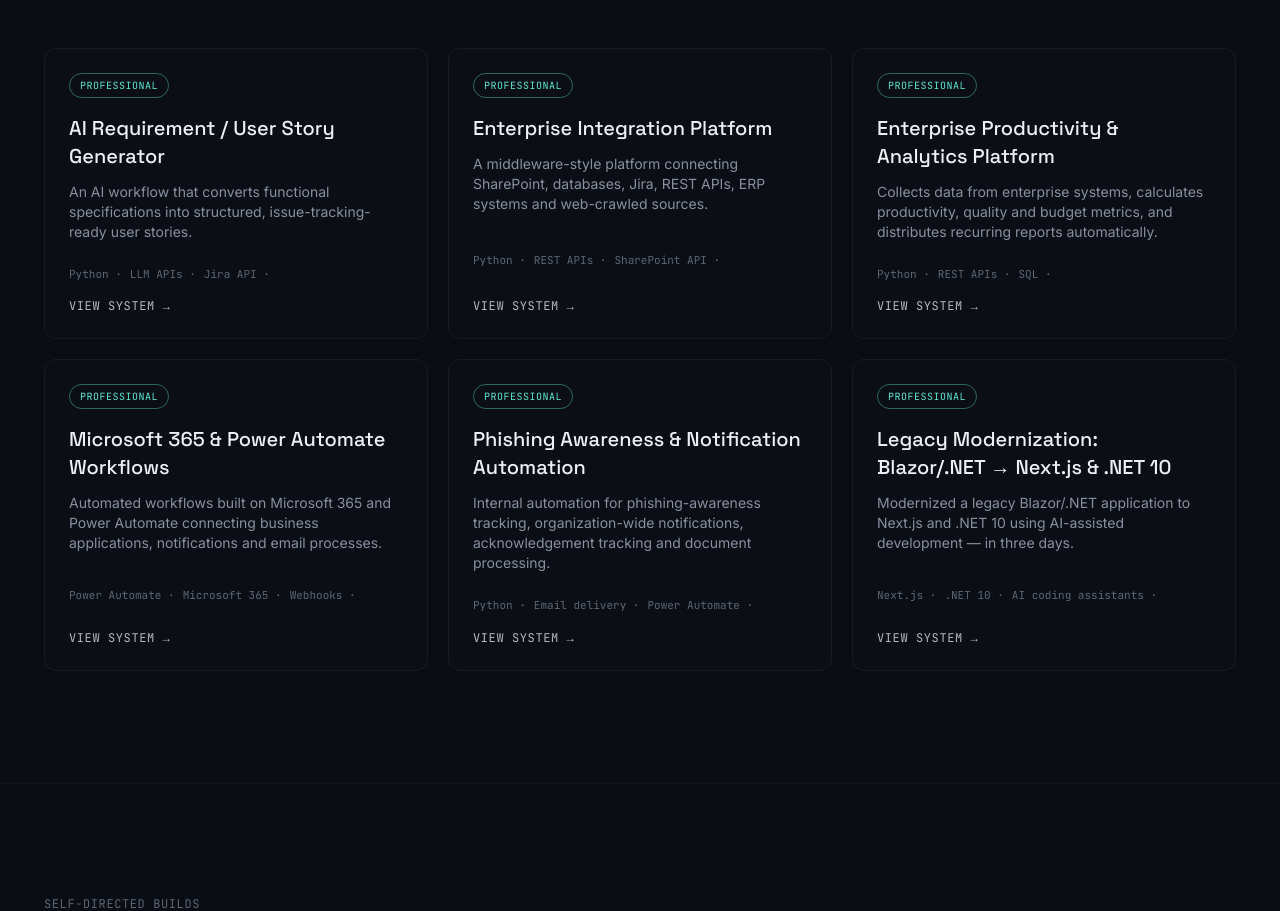
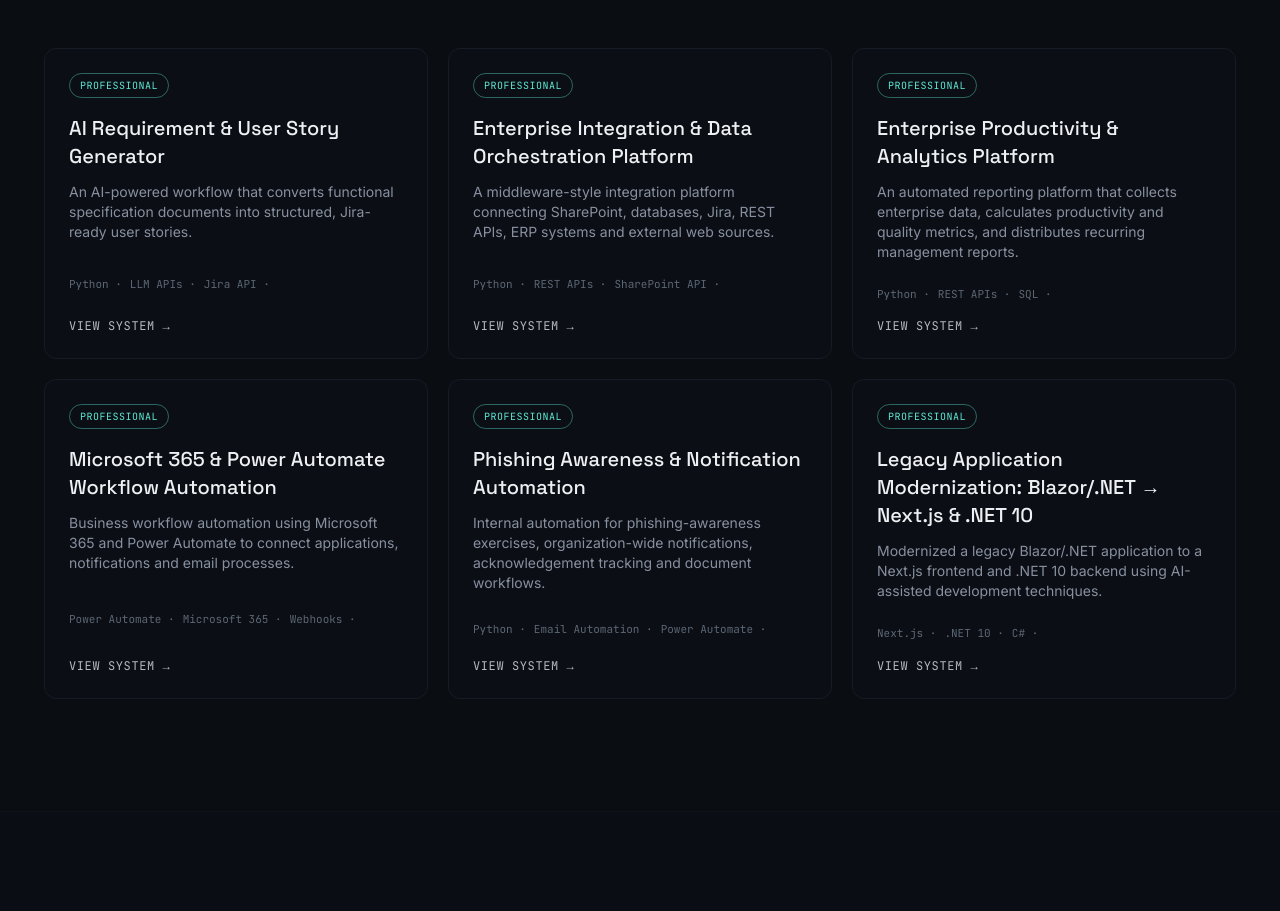
Before and after one commit to ananthu666/portfolio, a Next.js app: page / in a window 1280 px wide. Shown: the part 3850-4761 px from the top of the page. Built offline with nearby package versions, Linux system fonts and the light colour scheme; no server answers.

Commit message:
Update projects.ts

```diff
--- a/src/data/projects.ts
+++ b/src/data/projects.ts
@@ -1,135 +1,215 @@
+
 import { Project } from "./types";
 
-// Real professional work from Nalashaa Solutions. Copy is drawn directly from
-// the resume — nothing invented. Replace [ADD REAL RESULT] with a verified
-// figure if you want to quantify outcomes later.
+// Professional work from Nalashaa Solutions.
+// Claims are intentionally limited to work that can be explained and verified.
+// Add quantified outcomes only when you have a real, defensible figure.
 export const projects: Project[] = [
   {
     slug: "ai-requirement-generator",
-    title: "AI Requirement / User Story Generator",
+    title: "AI Requirement & User Story Generator",
+    category: "AI & Enterprise Systems",
+    status: "PROFESSIONAL",
+    summary:
+      "An AI-powered workflow that converts functional specification documents into structured, Jira-ready user stories.",
+    problem:
+      "Converting large functional specification documents into individual, well-structured user stories was time-consuming and could vary between writers.",
+    solution:
+      "Built an AI workflow that processes functional specifications, identifies discrete requirements, and transforms them into a consistent user-story structure suitable for Jira-based development workflows.",
+    architecture: [
+      { label: "Functional Specification", detail: "Input document" },
+      { label: "Document Processing" },
+      { label: "AI Requirement Extraction", detail: "Identify discrete requirements" },
+      { label: "Structured Generation", detail: "Consistent user-story format" },
+      { label: "Jira Integration", detail: "Development-ready output" },
+    ],
+    technologies: ["Python", "LLM APIs", "Jira API"],
+    aiCapabilities: [
+      "Document understanding",
+      "Requirement extraction",
+      "Structured generation",
+      "LLM-powered workflow automation",
+    ],
+    outcome:
+      "Automates a significant part of the requirements-to-user-story preparation workflow.",
+  },
+
+  {
+    slug: "synapse-middleware",
+    title: "Enterprise Integration & Data Orchestration Platform",
     category: "Enterprise Systems",
     status: "PROFESSIONAL",
     summary:
-      "An AI workflow that converts functional specifications into structured, issue-tracking-ready user stories.",
+      "A middleware-style integration platform connecting SharePoint, databases, Jira, REST APIs, ERP systems and external web sources.",
     problem:
-      "Turning long functional specification documents into individual, well-formed user stories for Jira was slow and inconsistent across writers.",
+      "Business data required for workflows was distributed across multiple enterprise systems and external sources, requiring repeated extraction, transformation and synchronization between systems.",
     solution:
-      "An AI pipeline reads the FSD, extracts discrete requirements, and restructures each one into a consistent user-story format — improving the requirements-to-development pipeline.",
+      "Built a reusable integration layer for extracting data from multiple sources, transforming and aggregating it, validating the resulting data, and transferring it between source and destination systems.",
     architecture: [
-      { label: "Functional Spec Document" },
-      { label: "AI extraction", detail: "Requirement identification" },
-      { label: "Structuring", detail: "Consistent user-story format" },
-      { label: "Jira", detail: "Ready for grooming" },
+      {
+        label: "Enterprise & External Sources",
+        detail: "SharePoint, Jira, Database, ERP, REST APIs, Web sources",
+      },
+      { label: "Extraction Layer" },
+      { label: "Transformation & Aggregation" },
+      { label: "Validation Layer" },
+      { label: "Data Orchestration" },
+      {
+        label: "Destination Systems",
+        detail: "SharePoint, Database, ERP and other APIs",
+      },
     ],
-    technologies: ["Python", "LLM APIs", "Jira API"],
-    aiCapabilities: ["Document understanding", "Requirement extraction", "Structured generation"],
-    outcome: "In active use for converting specs into development-ready user stories.",
+    technologies: [
+      "Python",
+      "REST APIs",
+      "SharePoint API",
+      "Jira API",
+      "SQL",
+      "Web Crawling",
+    ],
+    automationCapabilities: [
+      "Data extraction",
+      "Data transformation",
+      "Data aggregation",
+      "Validation",
+      "Cross-system synchronization",
+      "API integration",
+    ],
+    outcome:
+      "[ADD REAL RESULT — e.g. number of systems connected, workflows automated, or processing time reduced]",
   },
-  {
-    slug: "synapse-middleware",
-    title: "Enterprise Integration Platform",
-    category: "Enterprise Systems",
-    status: "PROFESSIONAL",
-    summary:
-      "A middleware-style platform connecting SharePoint, databases, Jira, REST APIs, ERP systems and web-crawled sources.",
-    problem:
-      "Data relevant to a single workflow was scattered across SharePoint, Jira, a database, ERP systems and external web sources, with no single layer keeping them in sync.",
-    solution:
-      "Built a middleware layer covering extraction, transformation, aggregation, validation and source-to-destination transfer across every connected system.",
-    architecture: [
-      { label: "SharePoint ↔ Database ↔ Jira ↔ REST APIs ↔ ERP ↔ Web sources" },
-      { label: "Extraction" },
-      { label: "Transformation & aggregation" },
-      { label: "Validation" },
-      { label: "Source-to-destination transfer" },
-    ],
-    technologies: ["Python", "REST APIs", "SharePoint API", "Jira API", "SQL", "Web crawling"],
-    automationCapabilities: ["Extraction", "Transformation", "Aggregation", "Validation", "Synchronization"],
-    outcome: "[ADD REAL RESULT]",
-  },
+
   {
     slug: "enterprise-productivity-automation",
     title: "Enterprise Productivity & Analytics Platform",
-    category: "Enterprise Systems",
+    category: "Enterprise Automation",
     status: "PROFESSIONAL",
     summary:
-      "Collects data from enterprise systems, calculates productivity, quality and budget metrics, and distributes recurring reports automatically.",
+      "An automated reporting platform that collects enterprise data, calculates productivity and quality metrics, and distributes recurring management reports.",
     problem:
-      "Productivity, quality and budget metrics had to be pulled together by hand from multiple enterprise systems before every management report.",
+      "Productivity, quality and budget information had to be collected from multiple enterprise systems and consolidated before recurring management reporting.",
     solution:
-      "Built a platform that collects the underlying data on a schedule, calculates the metrics, updates enterprise content systems, and distributes recurring management reports and notifications — removing the manual reporting step.",
+      "Built an automated data pipeline that collects information from connected enterprise systems, calculates business metrics, updates enterprise content, and distributes recurring reports and notifications.",
     architecture: [
-      { label: "Enterprise systems", detail: "Source data" },
-      { label: "Python collector layer" },
-      { label: "Metric calculation", detail: "Productivity, quality, budget" },
-      { label: "Enterprise content systems", detail: "Updated automatically" },
-      { label: "Reports & notifications", detail: "Distributed on schedule" },
+      { label: "Enterprise Data Sources", detail: "Operational systems and APIs" },
+      { label: "Data Collection Layer", detail: "Scheduled extraction" },
+      {
+        label: "Processing & KPI Engine",
+        detail: "Productivity, quality and budget metrics",
+      },
+      {
+        label: "Enterprise Content Update",
+        detail: "Automated data publishing",
+      },
+      {
+        label: "Reporting & Notifications",
+        detail: "Scheduled distribution",
+      },
     ],
     technologies: ["Python", "REST APIs", "SQL", "Power BI"],
-    automationCapabilities: ["Data collection", "KPI calculation", "Automated reporting", "Notification delivery"],
-    outcome: "[ADD REAL RESULT]",
+    automationCapabilities: [
+      "Automated data collection",
+      "KPI calculation",
+      "Data processing",
+      "Automated reporting",
+      "Notification delivery",
+      "Scheduled workflows",
+    ],
+    outcome:
+      "[ADD REAL RESULT — e.g. reporting time saved, reporting frequency, or number of data sources]",
   },
+
   {
     slug: "m365-power-automate-workflows",
-    title: "Microsoft 365 & Power Automate Workflows",
-    category: "Enterprise Systems",
+    title: "Microsoft 365 & Power Automate Workflow Automation",
+    category: "Enterprise Automation",
     status: "PROFESSIONAL",
     summary:
-      "Automated workflows built on Microsoft 365 and Power Automate connecting business applications, notifications and email processes.",
+      "Business workflow automation using Microsoft 365 and Power Automate to connect applications, notifications and email processes.",
     problem:
-      "Several business processes — notifications, email workflows, cross-app handoffs — depended on someone manually triggering the next step.",
+      "Several business processes depended on manual handoffs, including notifications, email communication and movement of information between applications.",
     solution:
-      "Built low-code automated workflows in Power Automate across Microsoft 365 services to connect business applications and trigger notification and email workflows automatically.",
+      "Designed and implemented Power Automate workflows that respond to business events, connect Microsoft 365 services and automate downstream notification and email processes.",
     architecture: [
-      { label: "Business application event" },
-      { label: "Power Automate flow" },
-      { label: "Microsoft 365 services" },
-      { label: "Notification / email delivery" },
+      { label: "Business Event / Trigger" },
+      { label: "Power Automate Workflow" },
+      {
+        label: "Microsoft 365 Services",
+        detail: "Connected business applications",
+      },
+      { label: "Business Logic / Handoff" },
+      { label: "Notification & Email Delivery" },
     ],
     technologies: ["Power Automate", "Microsoft 365", "Webhooks"],
-    automationCapabilities: ["Cross-app workflow automation", "Notification workflows", "Email automation"],
-    outcome: "[ADD REAL RESULT]",
+    automationCapabilities: [
+      "Cross-application workflows",
+      "Event-driven automation",
+      "Notification automation",
+      "Email automation",
+      "Microsoft 365 integration",
+    ],
+    outcome:
+      "[ADD REAL RESULT — e.g. workflows automated, users/processes covered, or manual steps removed]",
   },
+
   {
     slug: "phishing-awareness-automation",
     title: "Phishing Awareness & Notification Automation",
-    category: "Enterprise Systems",
+    category: "Enterprise Automation",
     status: "PROFESSIONAL",
     summary:
-      "Internal automation for phishing-awareness tracking, organization-wide notifications, acknowledgement tracking and document processing.",
+      "Internal automation for phishing-awareness exercises, organization-wide notifications, acknowledgement tracking and document workflows.",
     problem:
-      "Running organization-wide security-awareness exercises meant manually tracking who was notified, who acknowledged, and who still needed a document processed.",
+      "Security-awareness exercises required tracking notifications, user acknowledgements and follow-up actions across the organization.",
     solution:
-      "Built internal automation that handles phishing-awareness tracking, sends organization-wide notification workflows, tracks acknowledgements, and automates the related document processing.",
+      "Built internal automation to support phishing-awareness tracking, organization-wide notification workflows, acknowledgement tracking and related document-processing activities.",
     architecture: [
-      { label: "Awareness exercise trigger" },
-      { label: "Notification workflow" },
-      { label: "Acknowledgement tracking" },
-      { label: "Automated document processing" },
+      { label: "Awareness Exercise Trigger" },
+      { label: "Notification Workflow" },
+      { label: "User Interaction / Acknowledgement" },
+      { label: "Tracking & Status Processing" },
+      { label: "Automated Follow-up / Document Processing" },
     ],
-    technologies: ["Python", "Email delivery", "Power Automate"],
-    automationCapabilities: ["Phishing-awareness tracking", "Notification workflows", "Acknowledgement tracking", "Document processing"],
-    outcome: "[ADD REAL RESULT]",
+    technologies: ["Python", "Email Automation", "Power Automate"],
+    automationCapabilities: [
+      "Security-awareness tracking",
+      "Organization-wide notifications",
+      "Acknowledgement tracking",
+      "Email automation",
+      "Document processing",
+    ],
+    outcome:
+      "[ADD REAL RESULT — e.g. number of recipients, acknowledgements tracked, or manual steps automated]",
   },
+
   {
     slug: "blazor-to-nextjs-modernization",
-    title: "Legacy Modernization: Blazor/.NET → Next.js & .NET 10",
-    category: "Enterprise Systems",
+    title: "Legacy Application Modernization: Blazor/.NET → Next.js & .NET 10",
+    category: "Software Modernization",
     status: "PROFESSIONAL",
     summary:
-      "Modernized a legacy Blazor/.NET application to Next.js and .NET 10 using AI-assisted development — in three days.",
+      "Modernized a legacy Blazor/.NET application to a Next.js frontend and .NET 10 backend using AI-assisted development techniques.",
     problem:
-      "A legacy Blazor/.NET application needed to move to a modern Next.js frontend and .NET 10 backend without a multi-week rewrite eating into the team's roadmap.",
+      "A legacy Blazor/.NET application required modernization to a contemporary frontend and backend stack while minimizing development time and disruption to the existing roadmap.",
     solution:
-      "Used AI-assisted development tooling to accelerate the rewrite — restructuring the frontend in Next.js and upgrading the backend to .NET 10 — completing the full migration in three days.",
+      "Used AI-assisted development tools to accelerate the migration, translating and restructuring frontend components and application logic into Next.js while upgrading the backend to .NET 10.",
     architecture: [
-      { label: "Legacy Blazor / .NET app" },
-      { label: "AI-assisted rewrite", detail: "Component + logic translation" },
-      { label: "Next.js frontend" },
-      { label: ".NET 10 backend" },
+      { label: "Legacy Blazor / .NET Application" },
+      {
+        label: "AI-Assisted Development",
+        detail: "Code analysis, translation and restructuring",
+      },
+      { label: "Next.js Frontend" },
+      { label: ".NET 10 Backend" },
+      { label: "Modernized Application" },
     ],
-    technologies: ["Next.js", ".NET 10", "AI coding assistants", "C#"],
-    aiCapabilities: ["AI-assisted code translation", "Accelerated migration"],
-    outcome: "Migration completed in three days using AI-assisted development.",
+    technologies: ["Next.js", ".NET 10", "C#", "AI Coding Assistants"],
+    aiCapabilities: [
+      "AI-assisted code translation",
+      "Codebase analysis",
+      "Development acceleration",
+    ],
+    outcome:
+      "Completed the application migration in three days using AI-assisted development techniques.",
   },
 ];
```
